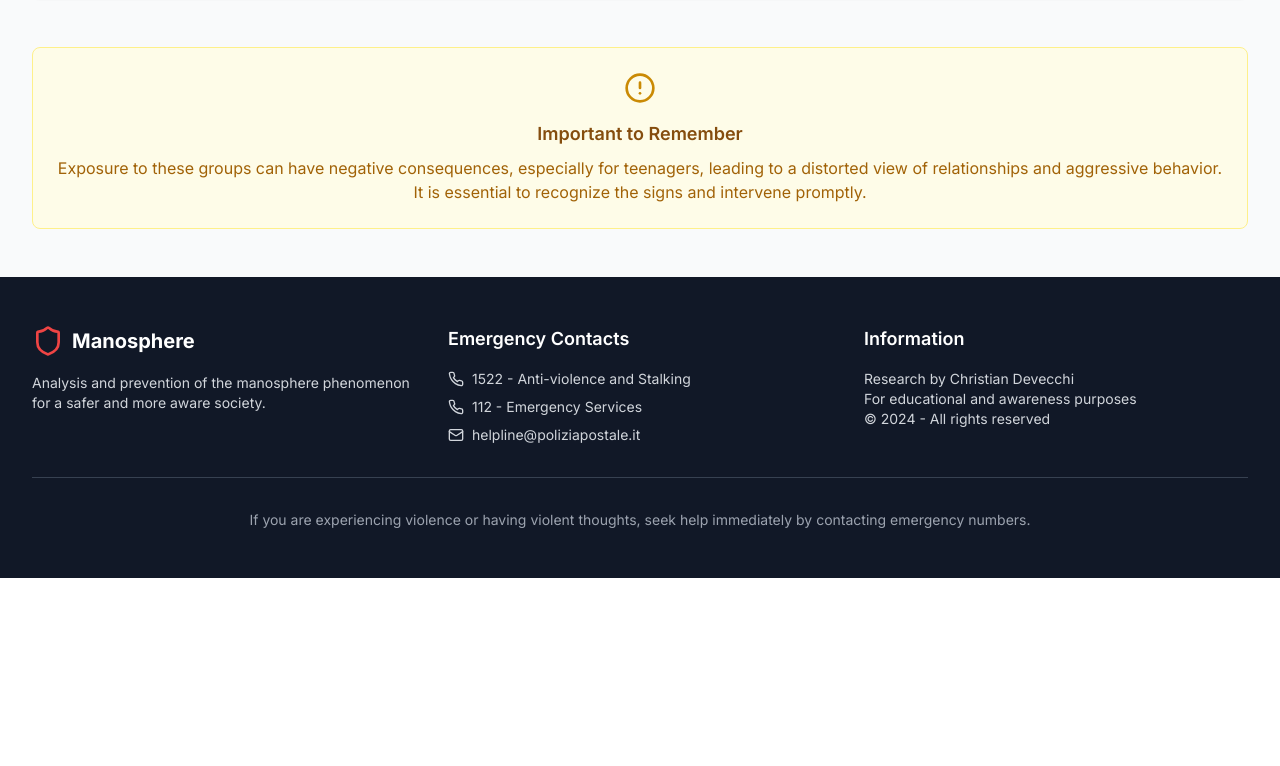
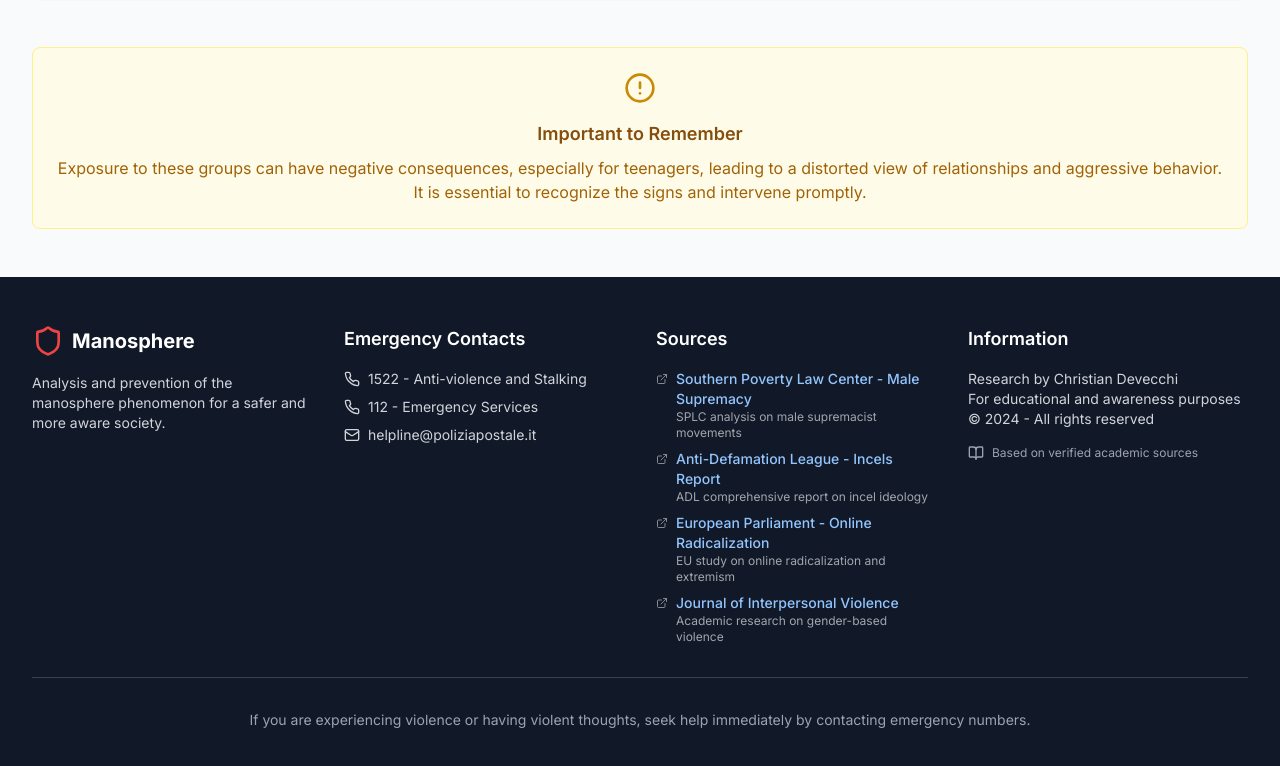
Before and after one commit to AleAlo00/manosfera-analysis-project, a React (Vite) app: page /groups in a window 1280 px wide. Shown: the part 1628-2394 px from the top of the page. Before the commit the page ends 2206 px from the top, so only its background shows below. Built offline with nearby package versions, Linux system fonts and the light colour scheme.

Commit message:
Add sources to footer
Add a section in the footer to display the sources of the information, using reliable and verified sources.

```diff
--- a/src/components/Footer.tsx
+++ b/src/components/Footer.tsx
@@ -1,11 +1,34 @@
 
-import { Shield, Mail, Phone } from "lucide-react";
+import { Shield, Mail, Phone, BookOpen, ExternalLink } from "lucide-react";
 
 const Footer = () => {
+  const sources = [
+    {
+      title: "Southern Poverty Law Center - Male Supremacy",
+      url: "https://www.splcenter.org/fighting-hate/extremist-files/ideology/male-supremacy",
+      description: "SPLC analysis on male supremacist movements"
+    },
+    {
+      title: "Anti-Defamation League - Incels Report",
+      url: "https://www.adl.org/resources/backgrounders/incels-involuntary-celibates",
+      description: "ADL comprehensive report on incel ideology"
+    },
+    {
+      title: "European Parliament - Online Radicalization",
+      url: "https://www.europarl.europa.eu/RegData/etudes/STUD/2021/653635/EXPO_STU(2021)653635_EN.pdf",
+      description: "EU study on online radicalization and extremism"
+    },
+    {
+      title: "Journal of Interpersonal Violence",
+      url: "https://journals.sagepub.com/home/jiv",
+      description: "Academic research on gender-based violence"
+    }
+  ];
+
   return (
     <footer className="bg-gray-900 text-white">
       <div className="max-w-7xl mx-auto px-4 sm:px-6 lg:px-8 py-12">
-        <div className="grid grid-cols-1 md:grid-cols-3 gap-8">
+        <div className="grid grid-cols-1 md:grid-cols-4 gap-8">
           <div>
             <div className="flex items-center space-x-2 mb-4">
               <Shield className="h-8 w-8 text-red-500" />
@@ -35,12 +58,42 @@ const Footer = () => {
           </div>
 
           <div>
+            <h3 className="text-lg font-semibold mb-4">Sources</h3>
+            <div className="space-y-2 text-sm">
+              {sources.map((source, index) => (
+                <div key={index} className="text-gray-300 hover:text-white">
+                  <a
+                    href={source.url}
+                    target="_blank"
+                    rel="noopener noreferrer"
+                    className="flex items-start space-x-2 group"
+                  >
+                    <ExternalLink className="h-3 w-3 mt-1 flex-shrink-0 opacity-60 group-hover:opacity-100" />
+                    <div>
+                      <div className="font-medium text-blue-300 group-hover:text-blue-200">
+                        {source.title}
+                      </div>
+                      <div className="text-xs opacity-75">
+                        {source.description}
+                      </div>
+                    </div>
+                  </a>
+                </div>
+              ))}
+            </div>
+          </div>
+
+          <div>
             <h3 className="text-lg font-semibold mb-4">Information</h3>
             <p className="text-gray-300 text-sm">
               Research by Christian Devecchi<br />
               For educational and awareness purposes<br />
               © 2024 - All rights reserved
             </p>
+            <div className="mt-4 flex items-center space-x-2 text-xs text-gray-400">
+              <BookOpen className="h-4 w-4" />
+              <span>Based on verified academic sources</span>
+            </div>
           </div>
         </div>
 
```
